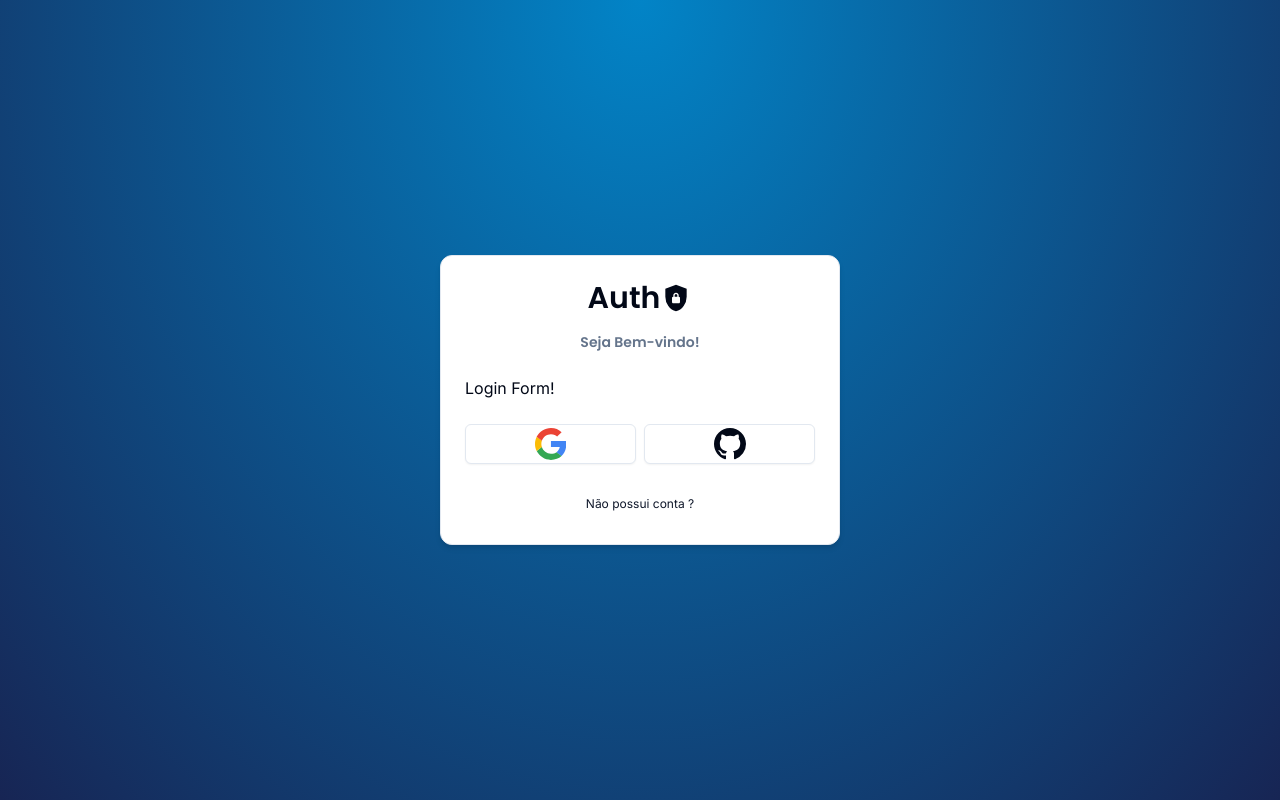
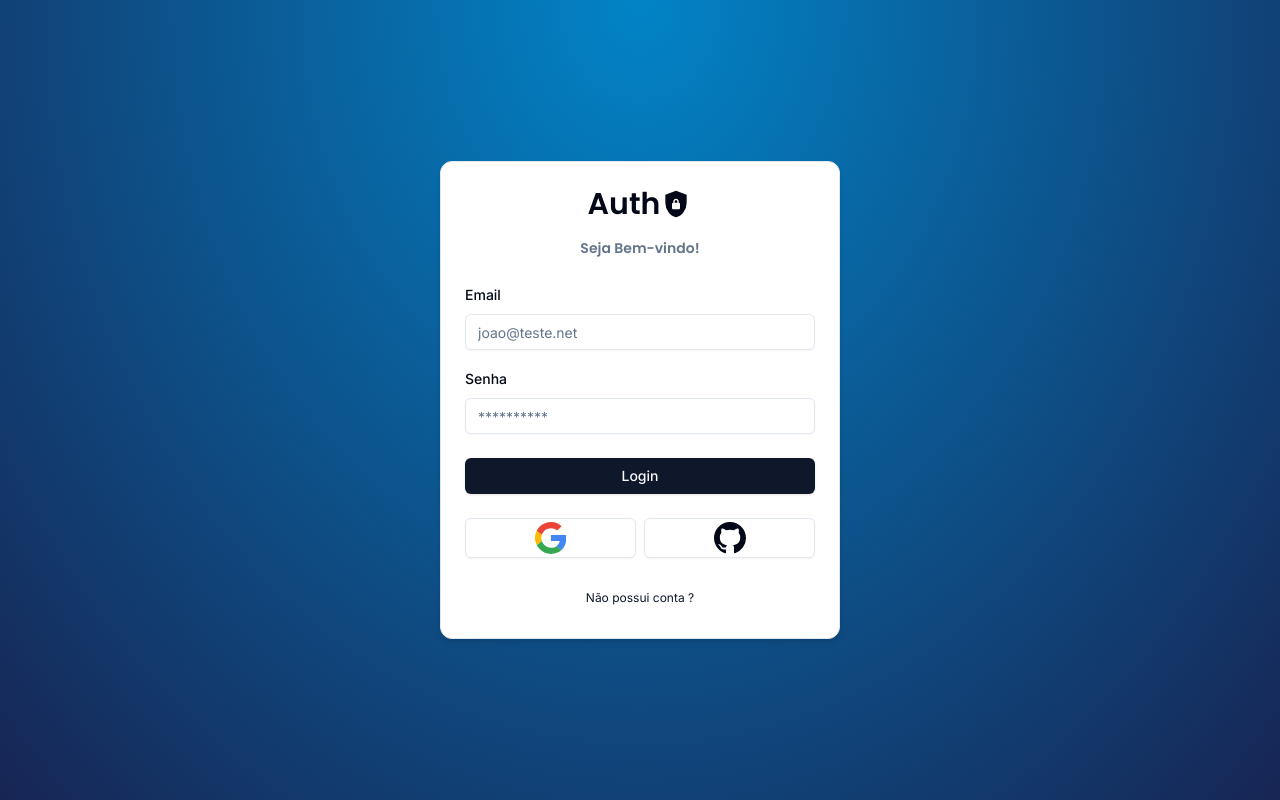
Before and after one commit to felipefl200/nextauth, a Next.js app: page /login in a window 1280 px wide. Built offline with nearby package versions, Linux system fonts and the light colour scheme.

Commit message:
Login Form

```diff
--- a/package.json
+++ b/package.json
@@ -9,15 +9,19 @@
     "lint": "next lint"
   },
   "dependencies": {
+    "@hookform/resolvers": "^3.3.3",
     "@radix-ui/react-icons": "^1.3.0",
+    "@radix-ui/react-label": "^2.0.2",
     "@radix-ui/react-slot": "^1.0.2",
     "class-variance-authority": "^0.7.0",
     "clsx": "^2.1.0",
     "next": "14.0.4",
     "react": "^18",
     "react-dom": "^18",
+    "react-hook-form": "^7.49.2",
     "tailwind-merge": "^2.2.0",
-    "tailwindcss-animate": "^1.0.7"
+    "tailwindcss-animate": "^1.0.7",
+    "zod": "^3.22.4"
   },
   "devDependencies": {
     "@types/node": "^20",
--- a/src/components/auth/login-form.tsx
+++ b/src/components/auth/login-form.tsx
@@ -1,6 +1,29 @@
-import { CardWrapper } from './card-wrapper'
+'use client'
+import { useForm } from 'react-hook-form'
+import { zodResolver } from '@hookform/resolvers/zod'
+import { CardWrapper } from '@/components/auth/card-wrapper'
+import { LoginSchema } from '@/schemas'
+import { z } from 'zod'
+import {
+    Form,
+    FormControl,
+    FormField,
+    FormItem,
+    FormLabel,
+    FormMessage,
+} from '@/components/ui/form'
+import { Input } from '@/components/ui/input'
+import { Button } from '@/components/ui/button'
+import { FormError } from '@/components/form-error'
+import { FormSuccess } from '@/components/form-success'
 
 export function LoginForm() {
+    const form = useForm<z.infer<typeof LoginSchema>>({
+        resolver: zodResolver(LoginSchema),
+    })
+
+    const onSubmit = (values: z.infer<typeof LoginSchema>) => {}
+
     return (
         <CardWrapper
             headerLabel="Seja Bem-vindo!"
@@ -8,7 +31,54 @@
             backButtonHref="/register"
             showSocial
         >
-            Login Form!
+            <Form {...form}>
+                <form
+                    onSubmit={form.handleSubmit(onSubmit)}
+                    className="space-y-6"
+                >
+                    <div className="space-y-4">
+                        <FormField
+                            control={form.control}
+                            name="email"
+                            render={({ field }) => (
+                                <FormItem>
+                                    <FormLabel>Email</FormLabel>
+                                    <FormControl>
+                                        <Input
+                                            {...field}
+                                            placeholder="joao@teste.net"
+                                            type="email"
+                                        />
+                                    </FormControl>
+                                    <FormMessage />
+                                </FormItem>
+                            )}
+                        />
+                        <FormField
+                            control={form.control}
+                            name="password"
+                            render={({ field }) => (
+                                <FormItem>
+                                    <FormLabel>Senha</FormLabel>
+                                    <FormControl>
+                                        <Input
+                                            {...field}
+                                            placeholder="**********"
+                                            type="password"
+                                        />
+                                    </FormControl>
+                                    <FormMessage />
+                                </FormItem>
+                            )}
+                        />
+                    </div>
+                    <FormError message="" />
+                    <FormSuccess message="" />
+                    <Button type="submit" className="w-full">
+                        Login
+                    </Button>
+                </form>
+            </Form>
         </CardWrapper>
     )
 }
--- /dev/null
+++ b/src/components/form-error.tsx
@@ -0,0 +1,15 @@
+import { ExclamationTriangleIcon } from '@radix-ui/react-icons'
+
+interface FormErrorProps {
+    message?: string
+}
+
+export function FormError({ message }: FormErrorProps) {
+    if (!message) return null
+    return (
+        <div className="flex items-center justify-center gap-x-2 rounded-md bg-destructive/15 p-3 text-sm text-destructive">
+            <ExclamationTriangleIcon className="h-5 w-5" />
+            <span>{message}</span>
+        </div>
+    )
+}
--- /dev/null
+++ b/src/components/form-success.tsx
@@ -0,0 +1,15 @@
+import { CheckCircledIcon } from '@radix-ui/react-icons'
+
+interface FormSuccessProps {
+    message?: string
+}
+
+export function FormSuccess({ message }: FormSuccessProps) {
+    if (!message) return null
+    return (
+        <div className="flex items-center justify-center gap-x-2 rounded-md bg-emerald-500/15 p-3 text-sm text-emerald-500">
+            <CheckCircledIcon className="h-5 w-5" />
+            <span>{message}</span>
+        </div>
+    )
+}
--- /dev/null
+++ b/src/components/ui/form.tsx
@@ -0,0 +1,176 @@
+import * as React from "react"
+import * as LabelPrimitive from "@radix-ui/react-label"
+import { Slot } from "@radix-ui/react-slot"
+import {
+  Controller,
+  ControllerProps,
+  FieldPath,
+  FieldValues,
+  FormProvider,
+  useFormContext,
+} from "react-hook-form"
+
+import { cn } from "@/lib/utils"
+import { Label } from "@/components/ui/label"
+
+const Form = FormProvider
+
+type FormFieldContextValue<
+  TFieldValues extends FieldValues = FieldValues,
+  TName extends FieldPath<TFieldValues> = FieldPath<TFieldValues>
+> = {
+  name: TName
+}
+
+const FormFieldContext = React.createContext<FormFieldContextValue>(
+  {} as FormFieldContextValue
+)
+
+const FormField = <
+  TFieldValues extends FieldValues = FieldValues,
+  TName extends FieldPath<TFieldValues> = FieldPath<TFieldValues>
+>({
+  ...props
+}: ControllerProps<TFieldValues, TName>) => {
+  return (
+    <FormFieldContext.Provider value={{ name: props.name }}>
+      <Controller {...props} />
+    </FormFieldContext.Provider>
+  )
+}
+
+const useFormField = () => {
+  const fieldContext = React.useContext(FormFieldContext)
+  const itemContext = React.useContext(FormItemContext)
+  const { getFieldState, formState } = useFormContext()
+
+  const fieldState = getFieldState(fieldContext.name, formState)
+
+  if (!fieldContext) {
+    throw new Error("useFormField should be used within <FormField>")
+  }
+
+  const { id } = itemContext
+
+  return {
+    id,
+    name: fieldContext.name,
+    formItemId: `${id}-form-item`,
+    formDescriptionId: `${id}-form-item-description`,
+    formMessageId: `${id}-form-item-message`,
+    ...fieldState,
+  }
+}
+
+type FormItemContextValue = {
+  id: string
+}
+
+const FormItemContext = React.createContext<FormItemContextValue>(
+  {} as FormItemContextValue
+)
+
+const FormItem = React.forwardRef<
+  HTMLDivElement,
+  React.HTMLAttributes<HTMLDivElement>
+>(({ className, ...props }, ref) => {
+  const id = React.useId()
+
+  return (
+    <FormItemContext.Provider value={{ id }}>
+      <div ref={ref} className={cn("space-y-2", className)} {...props} />
+    </FormItemContext.Provider>
+  )
+})
+FormItem.displayName = "FormItem"
+
+const FormLabel = React.forwardRef<
+  React.ElementRef<typeof LabelPrimitive.Root>,
+  React.ComponentPropsWithoutRef<typeof LabelPrimitive.Root>
+>(({ className, ...props }, ref) => {
+  const { error, formItemId } = useFormField()
+
+  return (
+    <Label
+      ref={ref}
+      className={cn(error && "text-destructive", className)}
+      htmlFor={formItemId}
+      {...props}
+    />
+  )
+})
+FormLabel.displayName = "FormLabel"
+
+const FormControl = React.forwardRef<
+  React.ElementRef<typeof Slot>,
+  React.ComponentPropsWithoutRef<typeof Slot>
+>(({ ...props }, ref) => {
+  const { error, formItemId, formDescriptionId, formMessageId } = useFormField()
+
+  return (
+    <Slot
+      ref={ref}
+      id={formItemId}
+      aria-describedby={
+        !error
+          ? `${formDescriptionId}`
+          : `${formDescriptionId} ${formMessageId}`
+      }
+      aria-invalid={!!error}
+      {...props}
+    />
+  )
+})
+FormControl.displayName = "FormControl"
+
+const FormDescription = React.forwardRef<
+  HTMLParagraphElement,
+  React.HTMLAttributes<HTMLParagraphElement>
+>(({ className, ...props }, ref) => {
+  const { formDescriptionId } = useFormField()
+
+  return (
+    <p
+      ref={ref}
+      id={formDescriptionId}
+      className={cn("text-[0.8rem] text-muted-foreground", className)}
+      {...props}
+    />
+  )
+})
+FormDescription.displayName = "FormDescription"
+
+const FormMessage = React.forwardRef<
+  HTMLParagraphElement,
+  React.HTMLAttributes<HTMLParagraphElement>
+>(({ className, children, ...props }, ref) => {
+  const { error, formMessageId } = useFormField()
+  const body = error ? String(error?.message) : children
+
+  if (!body) {
+    return null
+  }
+
+  return (
+    <p
+      ref={ref}
+      id={formMessageId}
+      className={cn("text-[0.8rem] font-medium text-destructive", className)}
+      {...props}
+    >
+      {body}
+    </p>
+  )
+})
+FormMessage.displayName = "FormMessage"
+
+export {
+  useFormField,
+  Form,
+  FormItem,
+  FormLabel,
+  FormControl,
+  FormDescription,
+  FormMessage,
+  FormField,
+}
--- /dev/null
+++ b/src/components/ui/input.tsx
@@ -0,0 +1,25 @@
+import * as React from "react"
+
+import { cn } from "@/lib/utils"
+
+export interface InputProps
+  extends React.InputHTMLAttributes<HTMLInputElement> {}
+
+const Input = React.forwardRef<HTMLInputElement, InputProps>(
+  ({ className, type, ...props }, ref) => {
+    return (
+      <input
+        type={type}
+        className={cn(
+          "flex h-9 w-full rounded-md border border-input bg-transparent px-3 py-1 text-sm shadow-sm transition-colors file:border-0 file:bg-transparent file:text-sm file:font-medium placeholder:text-muted-foreground focus-visible:outline-none focus-visible:ring-1 focus-visible:ring-ring disabled:cursor-not-allowed disabled:opacity-50",
+          className
+        )}
+        ref={ref}
+        {...props}
+      />
+    )
+  }
+)
+Input.displayName = "Input"
+
+export { Input }
--- /dev/null
+++ b/src/components/ui/label.tsx
@@ -0,0 +1,26 @@
+"use client"
+
+import * as React from "react"
+import * as LabelPrimitive from "@radix-ui/react-label"
+import { cva, type VariantProps } from "class-variance-authority"
+
+import { cn } from "@/lib/utils"
+
+const labelVariants = cva(
+  "text-sm font-medium leading-none peer-disabled:cursor-not-allowed peer-disabled:opacity-70"
+)
+
+const Label = React.forwardRef<
+  React.ElementRef<typeof LabelPrimitive.Root>,
+  React.ComponentPropsWithoutRef<typeof LabelPrimitive.Root> &
+    VariantProps<typeof labelVariants>
+>(({ className, ...props }, ref) => (
+  <LabelPrimitive.Root
+    ref={ref}
+    className={cn(labelVariants(), className)}
+    {...props}
+  />
+))
+Label.displayName = LabelPrimitive.Root.displayName
+
+export { Label }
--- /dev/null
+++ b/src/schemas/index.ts
@@ -0,0 +1,8 @@
+import { z } from 'zod'
+
+export const LoginSchema = z.object({
+    email: z
+        .string({ required_error: 'O campo email deve ser preenchido' })
+        .email({ message: 'Verifique o email inserido' }),
+    password: z.string({ required_error: 'O campo senha deve ser preechido' }).min(1, {message: 'O campo senha deve ser preechido'}),
+})
```
Also changed, not shown: 1 other file (tests, documents, lock files or other folders).
